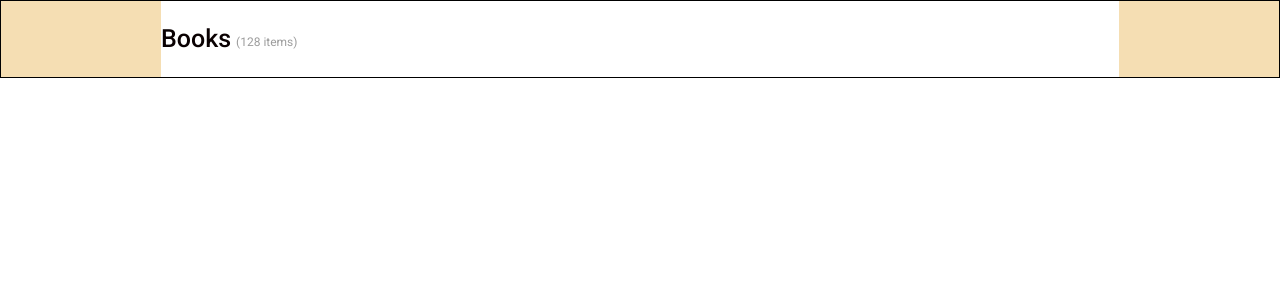
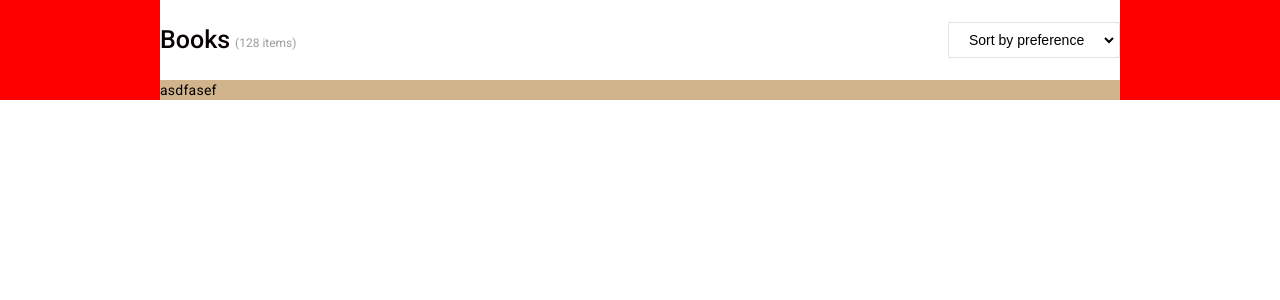
Before and after one commit to ar4626/BookStore_App, an Angular app: page /display in a window 1280 px wide. Shown: the top 300 px of the page. Built offline with nearby package versions, Linux system fonts and the light colour scheme.

Commit message:
[Ankit] Add : Creatd the option search based on preference

```diff
--- a/src/app/Components/dashboard/dashboard.component.scss
+++ b/src/app/Components/dashboard/dashboard.component.scss
@@ -47,7 +47,10 @@
 .search-bar>input {
     height: 27px;
     border: none;
+}
 
+.search-bar>input:focus{
+    outline: none;
 }
 
 .options {
--- a/src/app/Components/display-books/display-books.component.html
+++ b/src/app/Components/display-books/display-books.component.html
@@ -5,8 +5,15 @@
             <p>({{count}} items)</p>
         </div>
         <div class="dropmenu">
-
+            <select aria-placeholder="Sort by preference">
+                <option class="menu-option" value="" disabled selected>Sort by preference</option>
+                <option value="lowToHigh">Price: Low to High</option>
+                <option value="highToLow">Price: High to Low</option>
+                <option value="newestArrival">Newest Arrival</option>
+            </select>
         </div>
     </div>
-    <div class="display"></div>
+    <div class="display">
+asdfasef
+    </div>
 </div>
--- a/src/app/Components/display-books/display-books.component.scss
+++ b/src/app/Components/display-books/display-books.component.scss
@@ -1,8 +1,7 @@
 .main {
     padding: 0px 160px;
     box-sizing: border-box;
-    border: 1px solid black;
-    background-color: wheat;
+    background-color: red;
     width: 100%;
 }
 
@@ -43,3 +42,60 @@
     font-style: normal;
     font-size: 12px;
 }
+
+.dropmenu {
+    margin-left: auto;
+    background: #FFFFFF 0% 0% no-repeat padding-box;
+    border: 1px solid #E2E2E2;
+    border-radius: 1px;
+    opacity: 1;
+    width: 170px;
+    // margin-right: 1px
+}
+
+.dropmenu>select {
+    padding: 8px 16px;
+    border-radius: 0;
+    border: none;
+    background-color: #fff;
+    font-size: 14px;
+    cursor: pointer;
+    outline: none;
+}
+
+.dropmenu>select:focus {
+    outline: none;
+}
+
+// .menu-option {
+//     width: 161px;
+//     // height: 95px;
+//     // background: #FFFFFF 0% 0% no-repeat padding-box;
+//     border: 1px solid #E2E2E2;
+//     border-radius: 1px;
+//     opacity: 1;
+//     padding: 40px 5px;
+// }
+
+// .menu-option option {
+//     padding: 10px 16px;
+// }
+
+
+option:focus {
+    border: none;
+    outline: none;
+}
+
+option:before {
+    padding-right: 100px;
+    padding-left: 5px;
+}
+
+
+.display{
+    background-color: tan;
+    width: 100%;
+    display: flex;
+
+}
```
